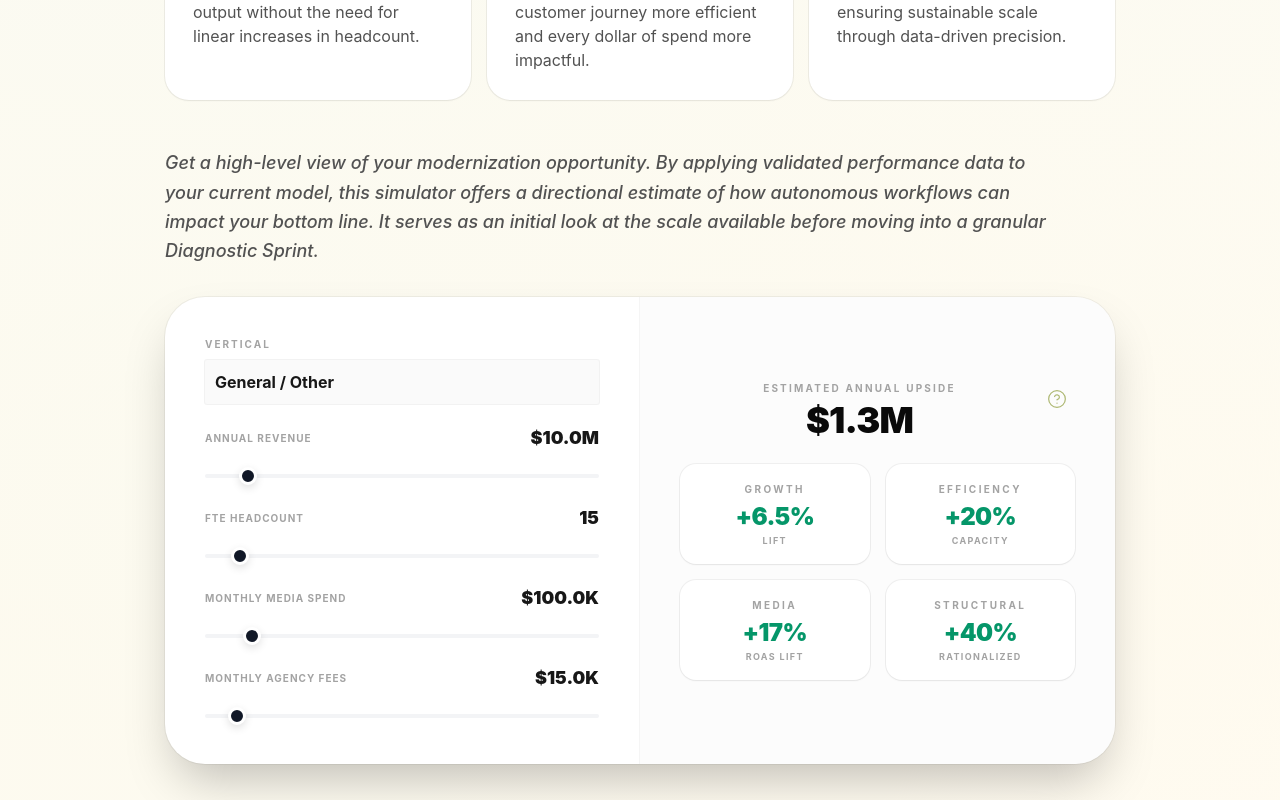
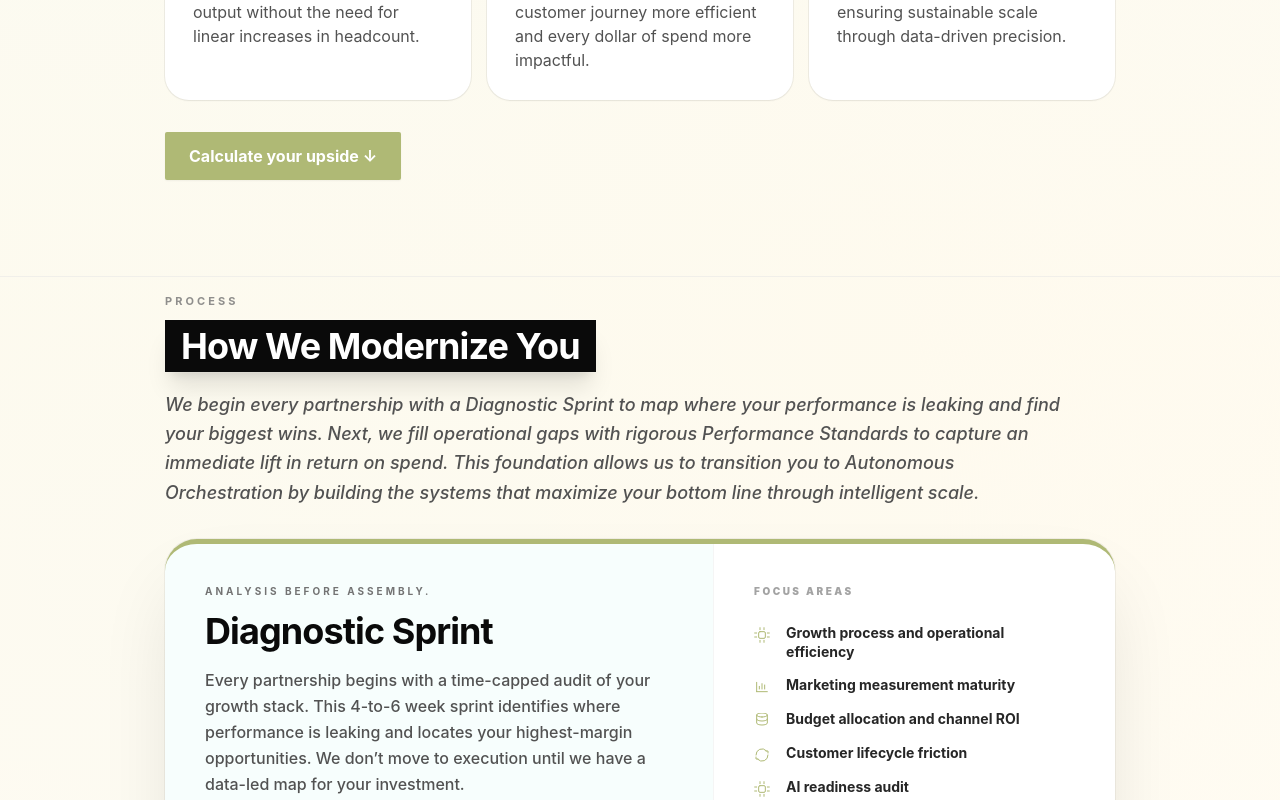
Before and after one commit to nabiliogram/sprint, a React (Vite) app: page / in a window 1280 px wide. Shown: the part 2260-3060 px from the top of the page. Built offline with nearby package versions, Linux system fonts and the light colour scheme.

Commit message:
Collapse calculator behind CTA button in Opportunity section

```diff
--- a/src/App.jsx
+++ b/src/App.jsx
@@ -464,6 +464,7 @@ const RoadmapStepCard = ({ title, sub, body, areas, outcome, variant = "default"
 export default function App() {
   const [menuOpen, setMenuOpen] = useState(false);
   const [copied, setCopied] = useState(false);
+  const [showCalc, setShowCalc] = useState(false);
 
   const copyEmail = () => {
     const el = document.createElement('textarea');
@@ -646,7 +647,18 @@ export default function App() {
                </div>
              ))}
            </div>
-           <ValueCalculator />
+           {!showCalc && (
+             <div className="mt-8">
+               <button
+                 onClick={() => setShowCalc(true)}
+                 className="inline-flex items-center gap-2 px-6 py-3 rounded-sm font-bold text-white transition-all hover:brightness-110 shadow-sm"
+                 style={{ background: THEME.cta }}
+               >
+                 Calculate your upside ↓
+               </button>
+             </div>
+           )}
+           {showCalc && <ValueCalculator />}
         </Section>
 
         <Section id="roadmap" eyebrow="Process" title="How We Modernize You">
```
